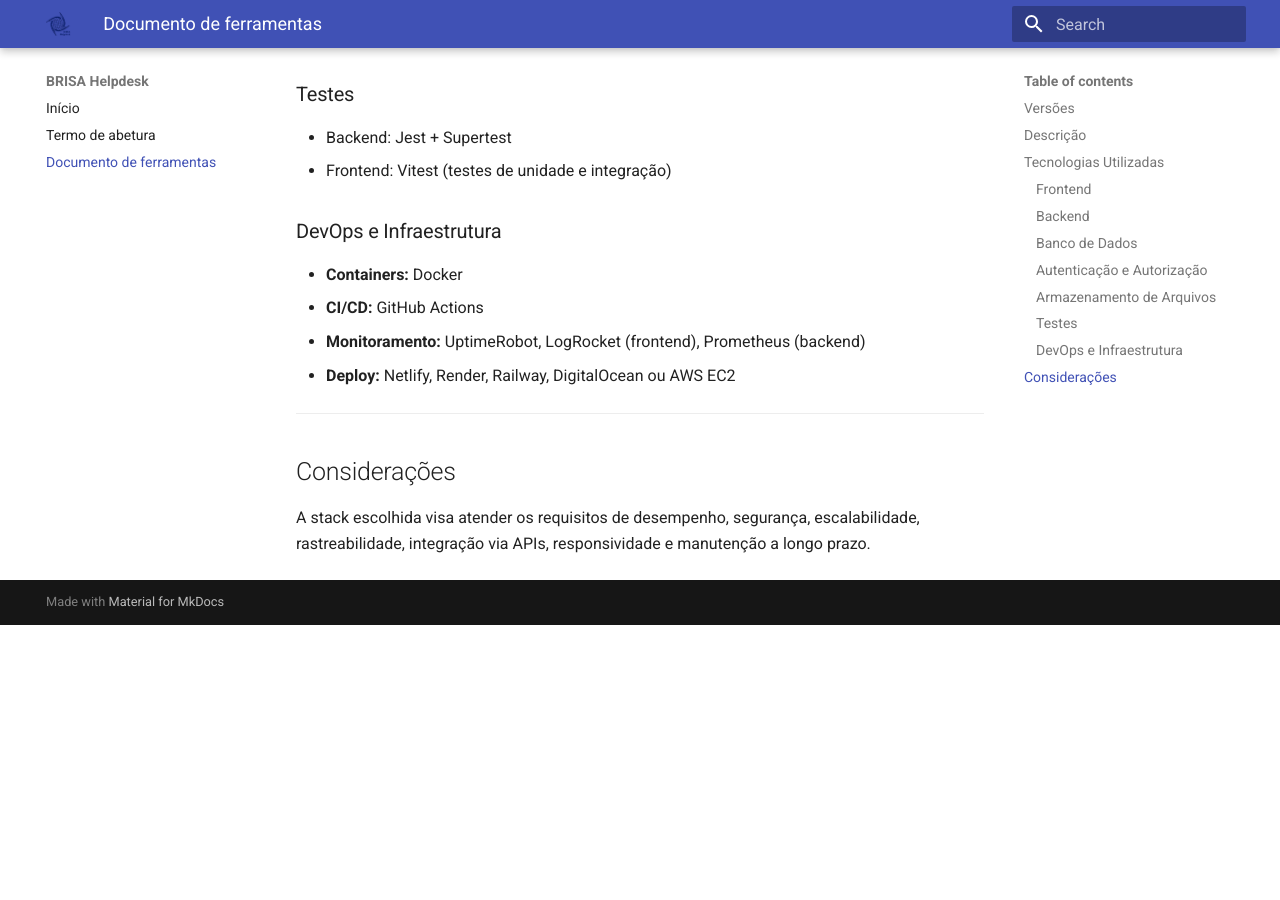
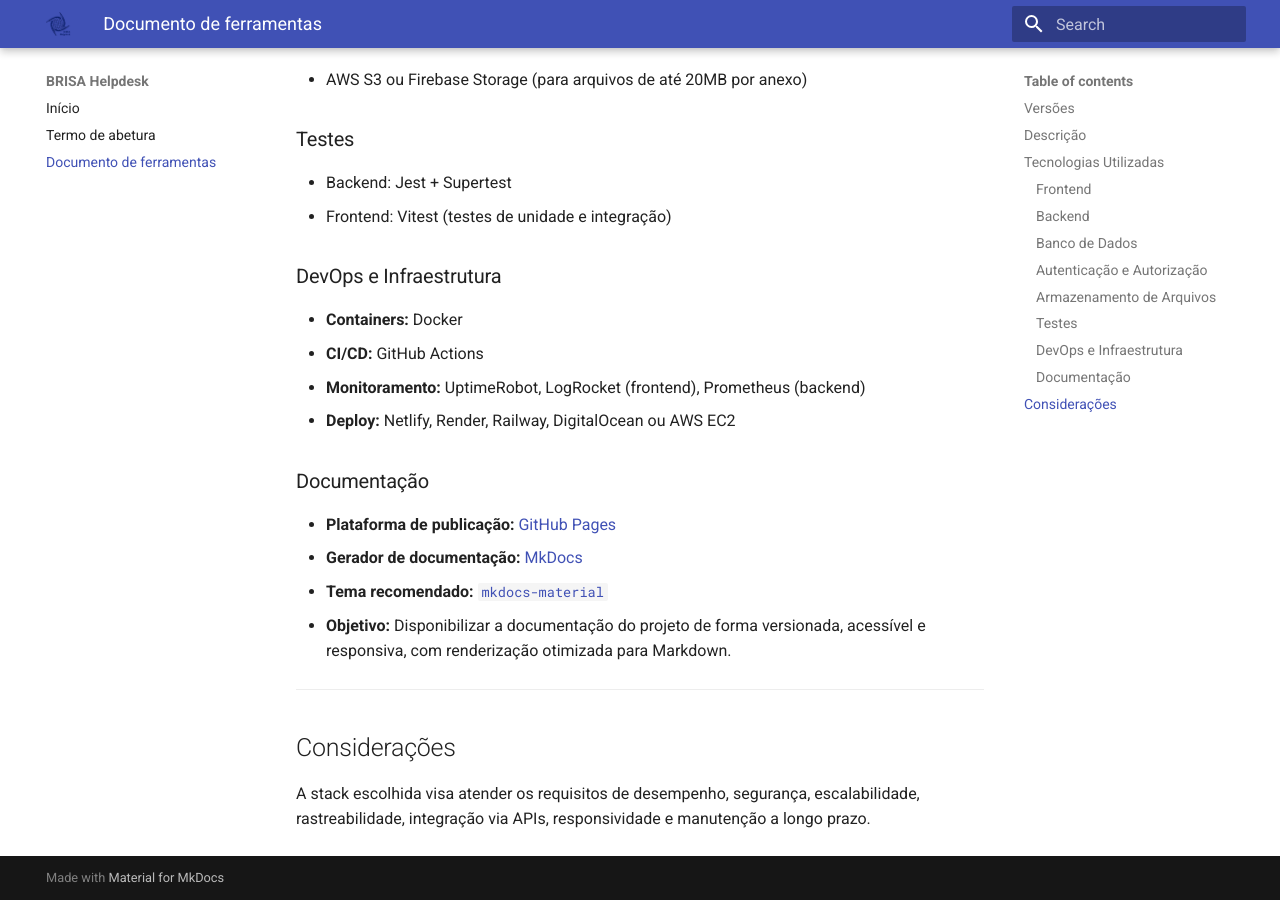
Before and after one commit to brisahelpdesk/mkdocs, an MkDocs documentation site: the page built from docs/planning/tech-stack.md, in a window 1280 px wide and 900 px high, scrolled down 1807 px. Built offline with MkDocs 1.6.1 and Material for MkDocs 9.7.7, drawn with Linux system fonts in a browser that asks for light colours; before the commit the page ends 2432 px from its top, so only the background shows below that; some of the changed text lies outside the part shown.

Commit message:
docs: add documentation tools

```diff
--- a/docs/planning/tech-stack.md
+++ b/docs/planning/tech-stack.md
@@ -7,6 +7,7 @@
 | 30/05/2025 | 0.1    | Criação do documento       | [Maelton Lima dos Santos](https://github.com/Maelton)    |
 | 05/06/2025 | 1.0    | Adiciona tecnologias do projeto | [Maelton Lima dos Santos](https://github.com/Maelton) |
 | 05/06/2025 | 2.0    | Aprimora descrição do documento | [Maelton Lima dos Santos](https://github.com/Maelton) |
+| 06/06/2025 | 2.1    | Adiciona ferramentas de documentação | [Maelton Lima dos Santos](https://github.com/Maelton) |
 
 ## Descrição
 
@@ -67,6 +68,13 @@ Este documento descreve o conjunto de tecnologias adotadas para o desenvolviment
 - **Monitoramento:** UptimeRobot, LogRocket (frontend), Prometheus (backend)
 - **Deploy:** Netlify, Render, Railway, DigitalOcean ou AWS EC2
 
+### Documentação
+
+- **Plataforma de publicação:** [GitHub Pages](https://pages.github.com/)
+- **Gerador de documentação:** [MkDocs](https://www.mkdocs.org/)
+- **Tema recomendado:** [`mkdocs-material`](https://squidfunk.github.io/mkdocs-material/)
+- **Objetivo:** Disponibilizar a documentação do projeto de forma versionada, acessível e responsiva, com renderização otimizada para Markdown.
+
 ---
 
 ## Considerações
```
Also changed, not shown: 1 other file.
